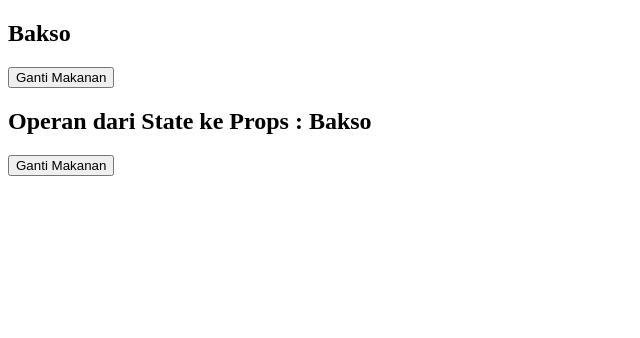
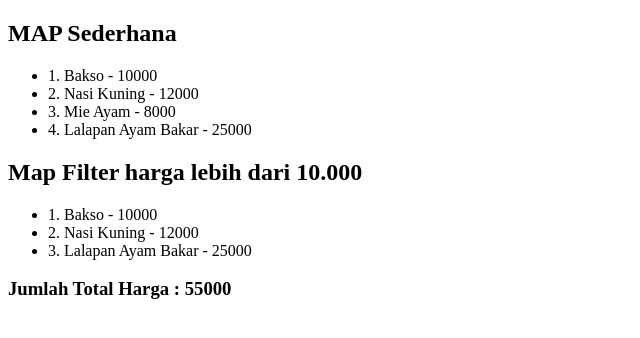
Before and after one commit to antheiz/belajar-react.js, a React (Create React App) app: page / in a window 1280 px wide. Shown: the top 338 px of the page, without its empty margins (0-640 px from the left). Built offline with nearby package versions, Linux system fonts and the light colour scheme.

Commit message:
Map, Filter, Reduce

```diff
--- /dev/null
+++ b/src/Map.js
@@ -0,0 +1,50 @@
+import React from 'react'
+
+const menu = [
+    {
+        nama:"Bakso",
+        harga:10000,
+    },
+    {
+        nama:"Nasi Kuning",
+        harga:12000,
+    },
+    {
+        nama:"Mie Ayam",
+        harga:8000,
+    },
+    {
+        nama:"Lalapan Ayam Bakar",
+        harga:25000,
+    }
+]
+
+// Reduce = Menjumlahkan Total Harga semua Menu
+
+const total_bayar = menu.reduce((total_harga, makanan) => {
+    return total_harga+makanan.harga
+}, 0)
+
+const Map = () => {
+    // Map sama dengan Looping
+    return (
+        <div>
+            <h2>MAP Sederhana</h2>
+            <ul>
+                {menu.map((makanan, index) => (
+                    <li>{index+1}. {makanan.nama} - {makanan.harga}</li>
+                ))}
+            </ul>
+
+            <h2>Map Filter harga lebih dari 10.000</h2>
+            <ul>
+                {menu.filter((makanan) => makanan.harga >= 10000).map((makanan, index) => (
+                    <li>{index+1}. {makanan.nama} - {makanan.harga}</li>
+                ))}
+            </ul>
+            <h3>Jumlah Total Harga : {total_bayar}</h3>
+        </div>
+    )
+}
+
+export default Map
--- a/src/index.js
+++ b/src/index.js
@@ -1,13 +1,14 @@
 import React from 'react';
 import ReactDOM from 'react-dom';
-import StateProps from './StateProps';
 // import App from './App';
 // import {Variabel} from './Variabel'
+// import StateProps from './StateProps';
+import Map from './Map'
 
 
 ReactDOM.render(
   <React.StrictMode>
-    <StateProps />
+    <Map/>
   </React.StrictMode>,
   document.getElementById('root')
 );
```
